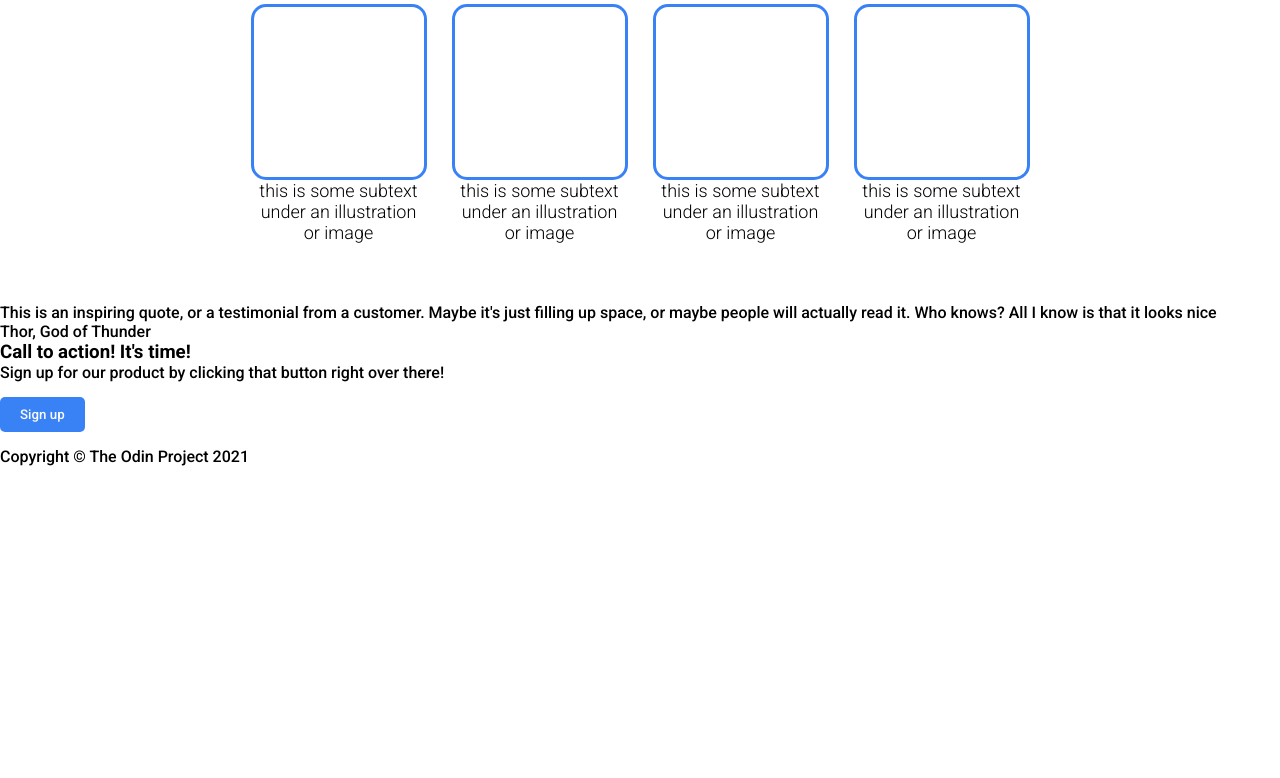
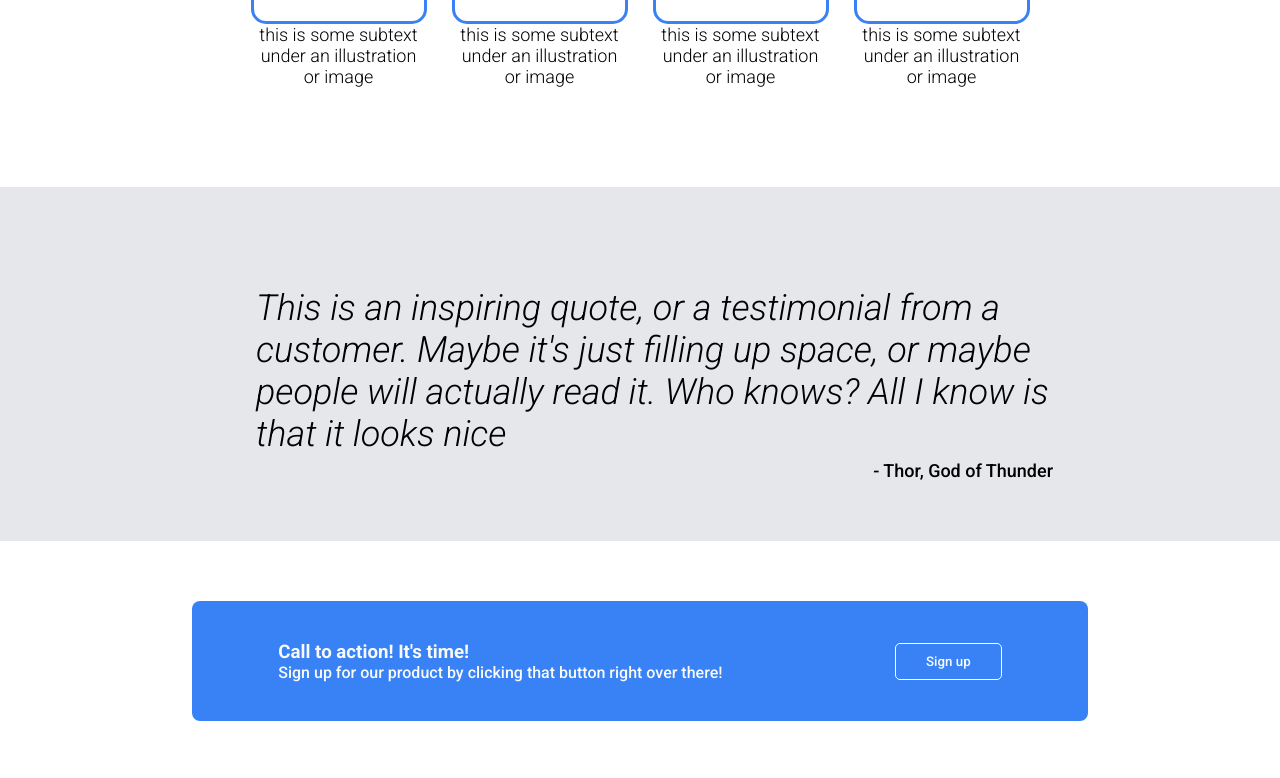
Before and after one commit to coen593/odin-landing-page, a plain HTML site: page index.html in a window 1280 px wide. Shown: the part 719-1497 px from the top of the page. Before the commit the page ends 1185 px from the top, so only its background shows below. Drawn offline with Linux system fonts and the light colour scheme.

Commit message:
All project criteria met

```diff
--- a/index.html
+++ b/index.html
@@ -55,7 +55,7 @@
         </div>
         <div class="block" id="third">
             <div class="quote">This is an inspiring quote, or a testimonial from a customer. Maybe it's just filling up space, or maybe people will actually read it. Who knows? All I know is that it looks nice</div>
-            <div class="quoted">Thor, God of Thunder</div>
+            <div class="quoted">- Thor, God of Thunder</div>
         </div>
         <div class="block" id="fourth">
             <div class="banner">
--- a/style.css
+++ b/style.css
@@ -13,11 +13,13 @@
 .header {
     display: flex;
     justify-content: space-between;
+    align-items: center;
     margin: 5px 0 50px 0;
 }
 
 .logo {
     font-size: 24px;
+    font-weight: 900;
 }
 
 .header a {
@@ -26,6 +28,10 @@
     padding: 0 20px;
     font-size: 18px;
     font-weight: 300;
+}
+
+.header a:last-of-type {
+    padding-right: 0;
 }
 
 #first .content {
@@ -37,7 +43,7 @@
 
 #top-right {
     margin-left: 10px;
-    padding: 80px 300px;
+    padding: 80px 200px;
     background-color: grey;
     text-align: center;;
 }
@@ -56,14 +62,14 @@
 .btn {
     background-color: #3882f6;
     color: #f9faf8;
-    padding: 10px 20px;
+    padding: 10px 30px;
     border: none;
     border-radius: 5px;
     margin: 15px 0;
 }
 
 #second {
-    margin: 40px 20%;
+    margin: 40px 20% 80px 20%;
     display: flex;
     flex-direction: column;
     align-items: center;
@@ -101,3 +107,52 @@
     font-size: 18px;
     width: 170px;
 }
+
+#third {
+    background-color: #E5E7EB;
+    display: flex;
+    flex-direction: column;
+    padding: 100px 15% 60px 20%;
+}
+
+.quote {
+    font-size: 36px;
+    font-weight: 300;
+    font-style: italic;
+    margin-bottom: 5px;
+}
+
+.quoted {
+    font-size: 18px;
+    margin-right: 35px;
+    margin-left: auto;
+}
+
+#fourth {
+    padding: 60px 15%;
+}
+
+.banner {
+    background-color: #3882f6;
+    border-radius: 8px;
+    display: flex;
+    justify-content: space-around;
+    align-items: center;
+    color: #f9faf8;
+    height: 120px;
+}
+
+.banner .btn {
+    border: solid white 1px;
+}
+
+.footer {
+    background-color: #1f2937;
+    color: #f9faf8;
+    display: flex;
+    justify-content: center;
+    align-items: center;
+    font-size: 14px;
+    font-weight: 300;
+    height: 60px;
+}
```
